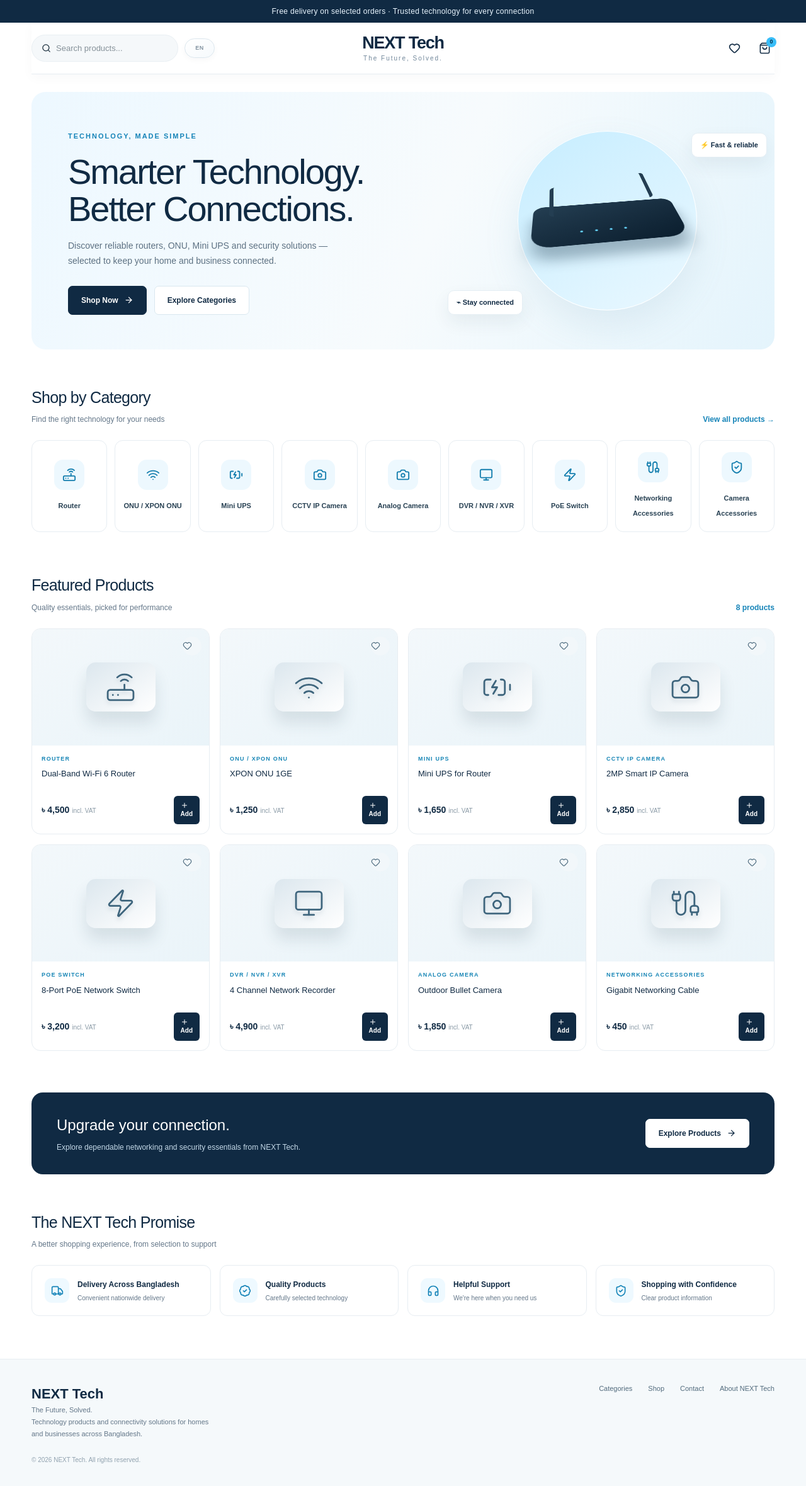
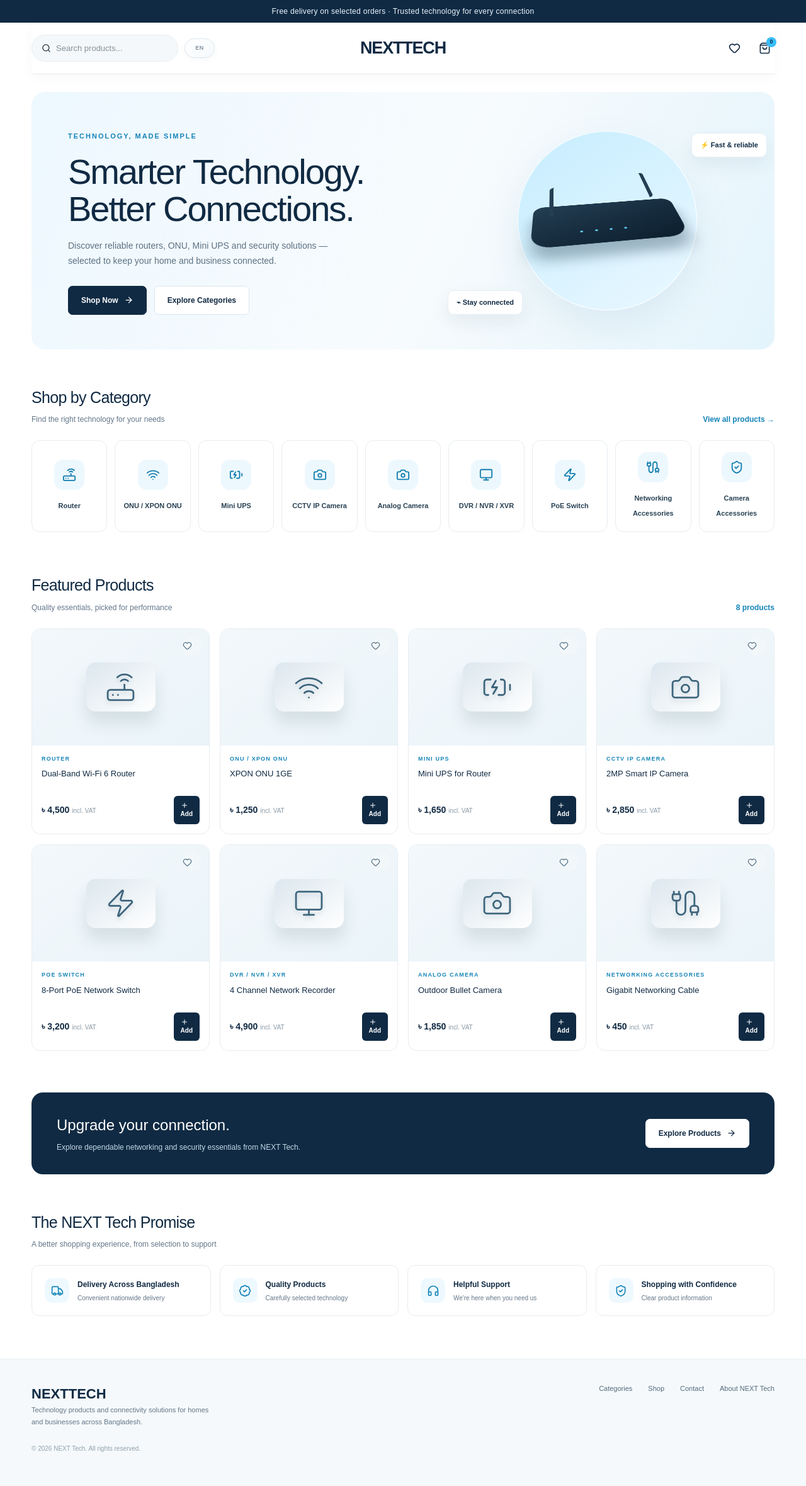
Before and after one commit to neorisexyz/next-tech-store, a Next.js app: page / in a window 1280 px wide. Shown: the top 2360 px of the page at 63% size. Built offline with nearby package versions, Linux system fonts and the light colour scheme.

Commit message:
Use text-only NEXT TECH wordmark on storefront

```diff
--- a/app/page.tsx
+++ b/app/page.tsx
@@ -11,13 +11,13 @@ export default function HomePage(){
 const [query,setQuery]=useState('');const [language,setLanguage]=useState<'EN'|'BN'>('EN');const [cart,setCart]=useState(0);const [wish,setWish]=useState<string[]>([]);const [active,setActive]=useState('Home');const [notice,setNotice]=useState('');const [drawer,setDrawer]=useState<'cart'|'wishlist'|null>(null);const t=copy[language];
 const filtered=useMemo(()=>products.filter(p=>(p.name+' '+p.type+' '+p.bn+' '+p.typeBn).toLowerCase().includes(query.toLowerCase())),[query]);
 const add=()=>{setCart(v=>v+1);setNotice(t.added);setTimeout(()=>setNotice(''),1800)};const toggleWish=(n:string)=>setWish(v=>v.includes(n)?v.filter(x=>x!==n):[...v,n]);const go=(id:string)=>{setActive(id);document.getElementById(id.toLowerCase())?.scrollIntoView({behavior:'smooth'});};
-return <><div className="topbar">{t.delivery}</div><header className="container header"><div className="header-left"><label className="searchbox"><Search size={17}/><input aria-label={t.search} placeholder={t.search} value={query} onChange={e=>{setQuery(e.target.value);document.getElementById('shop')?.scrollIntoView({behavior:'smooth'});}}/></label><button className="language-toggle" type="button" onClick={()=>setLanguage(v=>v==='EN'?'BN':'EN')} aria-label={language==='EN'?'Switch to Bangla':'Switch to English'}>{language}</button></div><a className="brand" href="#home"><strong>NEXT Tech</strong><small>The Future, Solved.</small></a><div className="header-actions"><button className="iconbtn" aria-label={t.wishlist} onClick={()=>setDrawer('wishlist')}><Heart size={19}/></button><button className="iconbtn" aria-label={t.cart} onClick={()=>setDrawer('cart')}><ShoppingBag size={19}/><span className="count">{cart}</span></button></div></header>
+return <><div className="topbar">{t.delivery}</div><header className="container header"><div className="header-left"><label className="searchbox"><Search size={17}/><input aria-label={t.search} placeholder={t.search} value={query} onChange={e=>{setQuery(e.target.value);document.getElementById('shop')?.scrollIntoView({behavior:'smooth'});}}/></label><button className="language-toggle" type="button" onClick={()=>setLanguage(v=>v==='EN'?'BN':'EN')} aria-label={language==='EN'?'Switch to Bangla':'Switch to English'}>{language}</button></div><a className="brand" href="#home" aria-label="NEXT TECH"><strong><span className="brand-next">NEXT</span><span className="brand-tech">TECH</span></strong></a><div className="header-actions"><button className="iconbtn" aria-label={t.wishlist} onClick={()=>setDrawer('wishlist')}><Heart size={19}/></button><button className="iconbtn" aria-label={t.cart} onClick={()=>setDrawer('cart')}><ShoppingBag size={19}/><span className="count">{cart}</span></button></div></header>
 <main id="home" className="container"><section className="hero"><div className="hero-copy"><div className="eyebrow">{t.eyebrow}</div><h1>{t.title}<br/>{t.title2}</h1><p>{t.hero}</p><div className="actions"><button className="btn primary" onClick={()=>go('shop')}>{t.buy} <ArrowRight size={15}/></button><button className="btn secondary" onClick={()=>go('categories')}>{t.explore}</button></div></div><div className="hero-art"><div className="orb"><div className="router"/></div><div className="float-tag tag-one">⚡ {t.fast}</div><div className="float-tag tag-two">⌁ {t.connected}</div></div></section>
 <section className="section" id="categories"><div className="section-head"><div><h2>{t.cats}</h2><p>{t.catsSub}</p></div><a className="textlink" href="#shop">{t.all}</a></div><div className="category-grid">{categories.map(({name,bn,icon:Icon})=><button className="category" key={name} onClick={()=>{setQuery(language==='BN'?bn:name);go('shop')}}><div className="cat-icon"><Icon size={22}/></div><span>{language==='BN'?bn:name}</span></button>)}</div></section>
 <section className="section" id="shop"><div className="section-head"><div><h2>{query?t.results:t.featured}</h2><p>{query?t.matching+' “'+query+'”':t.quality}</p></div><span className="textlink">{filtered.length} {t.products}</span></div><div className="product-grid">{filtered.map(({name,bn,type,typeBn,price,icon:Icon})=><article className="product" key={name}><div className="product-visual"><div className="product-symbol"><Icon size={49} strokeWidth={1.35}/></div><button className="heart" aria-label={t.wishlist} style={{position:'absolute',right:12,top:12,color:wish.includes(name)?'#e05272':undefined}} onClick={()=>toggleWish(name)}><Heart size={15} fill={wish.includes(name)?'currentColor':'none'}/></button></div><div className="product-info"><div className="product-type">{language==='BN'?typeBn:type}</div><h3>{language==='BN'?bn:name}</h3><div className="product-bottom"><span className="price">{price} <small>{t.vat}</small></span><button className="addbtn" onClick={add}><Plus size={12} style={{verticalAlign:'middle'}}/> {t.add}</button></div></div></article>)}</div>{filtered.length===0&&<p style={{padding:30,textAlign:'center',color:'#71879a'}}>{t.none}</p>}</section>
 <section className="promo"><div><h2>{t.promo}</h2><p>{t.promoSub}</p></div><button className="btn" onClick={()=>go('categories')}>{t.exploreProducts} <ArrowRight size={15}/></button></section>
 <section className="section"><div className="section-head"><div><h2>{t.promise}</h2><p>{t.promiseSub}</p></div></div><div className="benefits"><div className="benefit"><div className="benefit-icon"><Truck size={20}/></div><div><strong>{t.deliveryTitle}</strong><small>{t.deliverySub}</small></div></div><div className="benefit"><div className="benefit-icon"><BadgeCheck size={20}/></div><div><strong>{t.qualityTitle}</strong><small>{t.qualitySub}</small></div></div><div className="benefit"><div className="benefit-icon"><Headphones size={20}/></div><div><strong>{t.supportTitle}</strong><small>{t.supportSub}</small></div></div><div className="benefit"><div className="benefit-icon"><ShieldCheck size={20}/></div><div><strong>{t.confidence}</strong><small>{t.confidenceSub}</small></div></div></div></section></main>
-<footer className="footer"><div className="container footer-inner"><div><div className="footer-brand">NEXT Tech</div><p>The Future, Solved.<br/>{t.footer}</p></div><div className="footer-links"><a href="#categories">{t.navCats}</a><a href="#shop">{t.shop}</a><a href="#support">{t.contact}</a><a href="#support">{t.about}</a></div></div><div className="container" style={{fontSize:10,color:'#91a2af',marginTop:25}}>© {new Date().getFullYear()} NEXT Tech. {t.rights}</div></footer>
+<footer className="footer"><div className="container footer-inner"><div><div className="footer-brand"><span className="brand-next">NEXT</span><span className="brand-tech">TECH</span></div><p>{t.footer}</p></div><div className="footer-links"><a href="#categories">{t.navCats}</a><a href="#shop">{t.shop}</a><a href="#support">{t.contact}</a><a href="#support">{t.about}</a></div></div><div className="container" style={{fontSize:10,color:'#91a2af',marginTop:25}}>© {new Date().getFullYear()} NEXT Tech. {t.rights}</div></footer>
 <nav className="bottom-nav" aria-label={language==='BN'?'নিচের নেভিগেশন':'Bottom navigation'}>{[{name:'Home',label:t.home,icon:Home},{name:'Categories',label:t.navCats,icon:Grid2X2},{name:'Shop',label:t.shop,icon:Store},{name:'Account',label:t.account,icon:UserCircle}].map(({name,label,icon:Icon})=><button key={name} className={active===name?'active':''} onClick={()=>name==='Account'?(setActive(name),setNotice(t.accountSoon),setTimeout(()=>setNotice(''),1800)):go(name)}><Icon/><span>{label}</span></button>)}</nav>
 {drawer&&<><button className="drawer-backdrop" aria-label={t.close} onClick={()=>setDrawer(null)}/><aside className="cart-drawer" aria-label={drawer==='cart'?t.cart:t.wishlist}><div className="drawer-head"><h2>{drawer==='cart'?t.cart:t.wishlist}</h2><button className="drawer-close" onClick={()=>setDrawer(null)} aria-label={t.close}>×</button></div>{drawer==='cart'?<div className="drawer-content"><ShoppingBag size={30}/><strong>{cart===0?t.cartEmpty:cart+' '+t.cartCount}</strong><p>{cart===0?t.cartEmptySub:t.cartReady}</p><button className="btn primary" onClick={()=>{setDrawer(null);go('shop')}}>{t.continue}</button></div>:<div className="drawer-content wishlist-list">{wish.length===0?<><Heart size={30}/><strong>{t.wishEmpty}</strong><p>{t.wishEmptySub}</p></>:wish.map(n=><div className="wishlist-row" key={n}><span>{language==='BN'?(products.find(p=>p.name===n)?.bn||n):n}</span><button onClick={()=>toggleWish(n)}>{t.remove}</button></div>)}</div>}</aside></>}{notice&&<div className="toast"><Check size={14} style={{verticalAlign:'middle',marginRight:7}}/>{notice}</div>}</>;
 }
```
